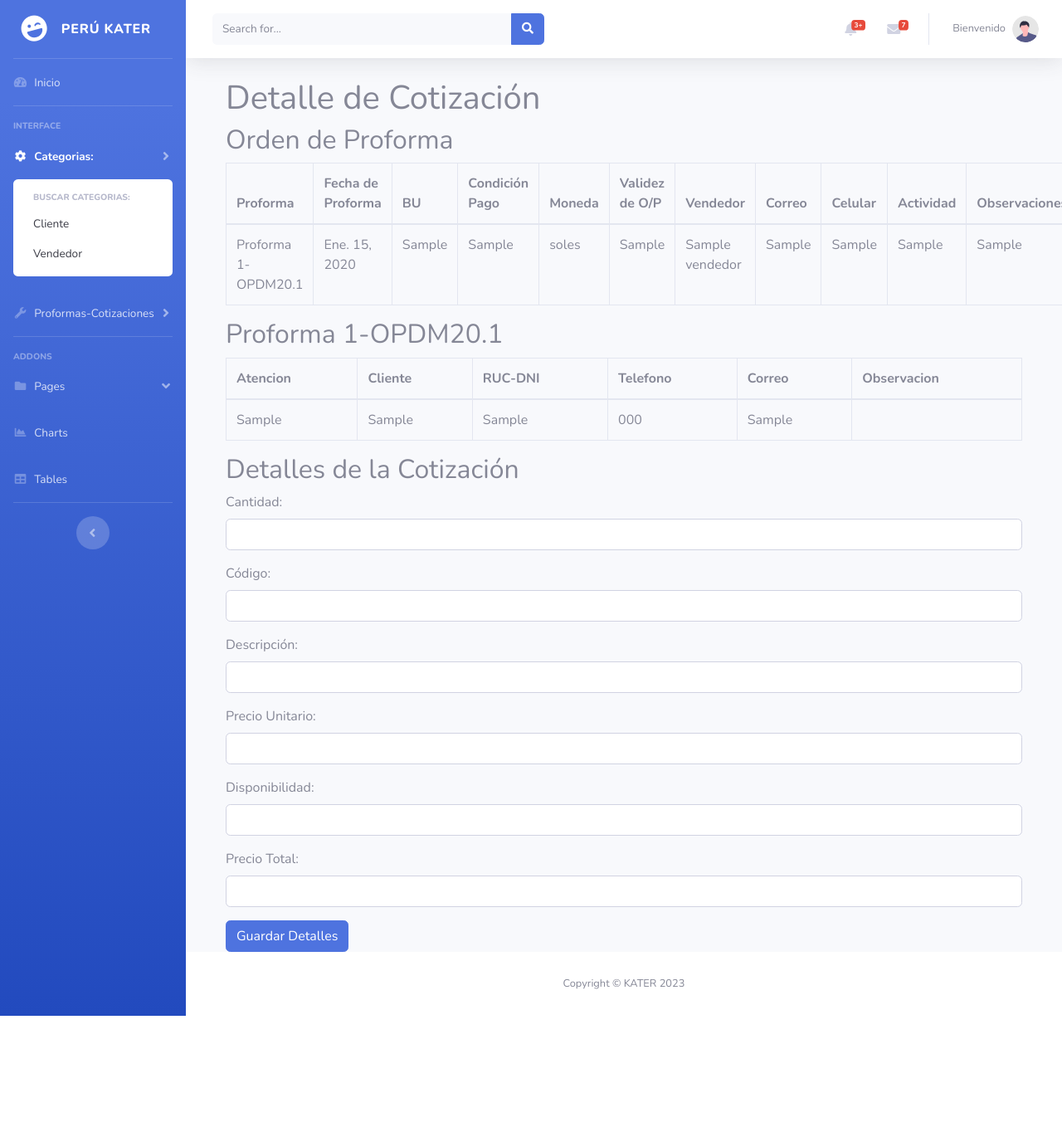
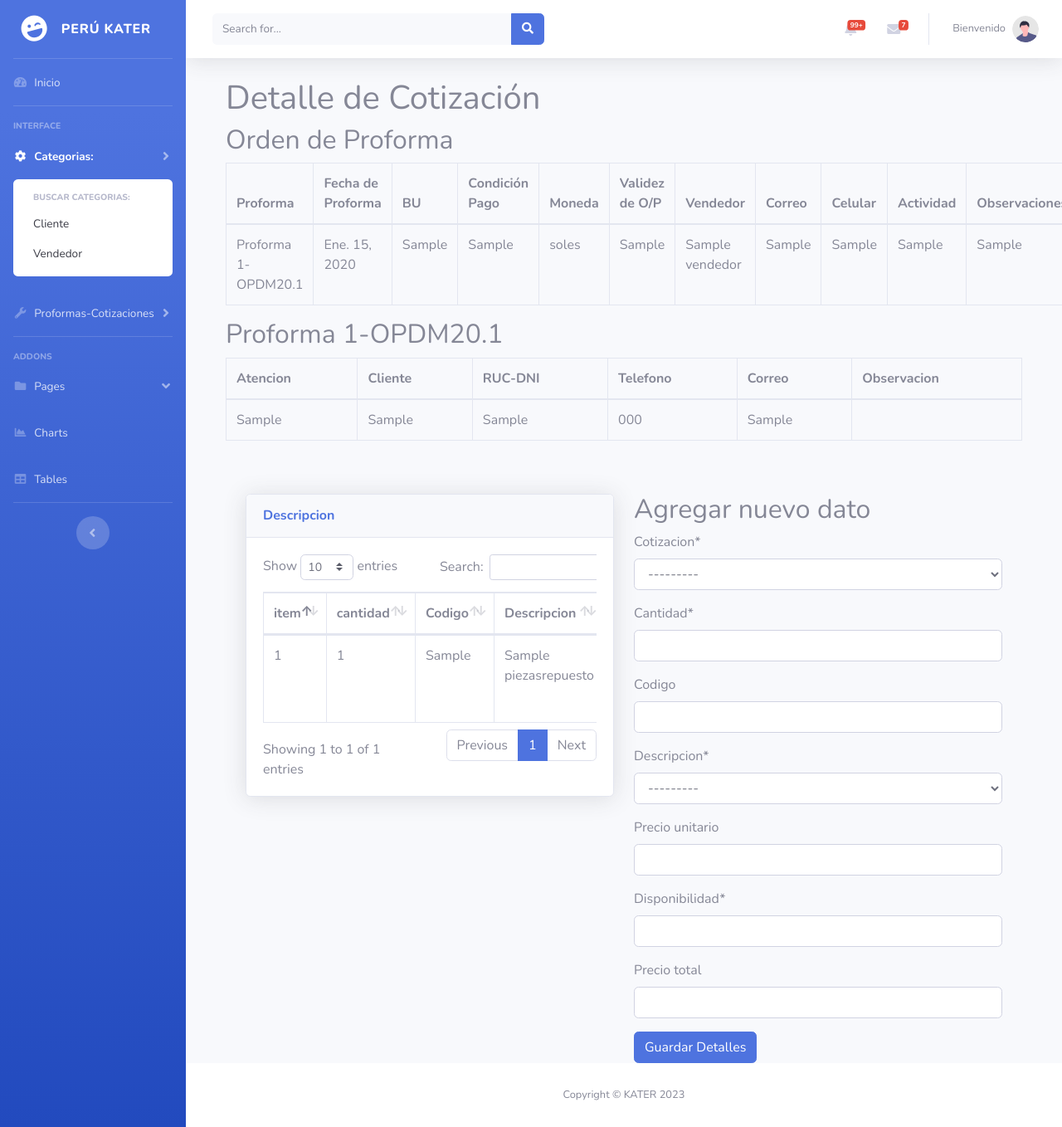
Before and after one commit to luiguilms/Kater-25, a Django app: page /cotizacion/detalle/1/ in a window 1280 px wide. Shown: the whole page at 83% size. Before the commit the page ends 1224 px from the top, so only its background shows below. Run offline with Django 3.2, Linux system fonts and the light colour scheme; tables that the repository leaves empty hold one stand-in row (values such as "Sample post"); some libraries are stand-ins or nearby versions.

Commit message:
26-07-2023

```diff
--- a/SistemaWeb/dashboard/admin.py
+++ b/SistemaWeb/dashboard/admin.py
@@ -1,5 +1,5 @@
 from django.contrib import admin
-from .models import User,Vendedor,Cliente,Direccion, Moneda,Pago,Proforma,Bu
+from .models import User,Vendedor,Cliente,Direccion, Moneda,Pago,Proforma,Bu,Cotizacion,piezasRepuesto,descripcionCotizacion
 
 # Register your models here.
 admin.site.register(User)
@@ -10,3 +10,6 @@ admin.site.register(Moneda)
 admin.site.register(Pago)
 admin.site.register(Proforma)
 admin.site.register(Bu)
+admin.site.register(Cotizacion)
+admin.site.register(piezasRepuesto)
+admin.site.register(descripcionCotizacion)
--- a/SistemaWeb/dashboard/forms.py
+++ b/SistemaWeb/dashboard/forms.py
@@ -1,7 +1,7 @@
 from datetime import date
 import datetime
 from django import forms
-from .models import Cliente, Cotizacion,Vendedor,Direccion,Moneda,Pago,Bu,Proforma
+from .models import Cliente, Cotizacion,Vendedor,Direccion,Moneda,Pago,Bu,Proforma,piezasRepuesto,descripcionCotizacion
 from django.contrib.auth.forms import UserCreationForm
 from django.contrib.auth.models import User
 
@@ -76,3 +76,13 @@ class CotizacionForm(forms.ModelForm):
             'proforma': forms.Select(attrs={'class': 'form-control'}),
             'cliente': forms.Select(attrs={'class': 'form-control'}),
         }
+
+class PiezasRepuestoForm(forms.ModelForm):
+    class Meta:
+        model = piezasRepuesto
+        fields = '__all__'
+
+class DescripcionCotizacionForm(forms.ModelForm):
+    class Meta:
+        model = descripcionCotizacion
+        fields = '__all__'
--- a/SistemaWeb/dashboard/models.py
+++ b/SistemaWeb/dashboard/models.py
@@ -109,3 +109,37 @@ def update_vendedor_info(sender, instance, **kwargs):
 class Cotizacion(models.Model):
     proforma = models.ForeignKey(Proforma, on_delete=models.CASCADE)
     cliente = models.ForeignKey(Cliente, on_delete=models.CASCADE)
+
+    def __str__(self):
+        return f"Cotización-{self.id}"
+
+
+class piezasRepuesto(models.Model):
+    nombre = models.CharField(max_length=200)
+    codigo = models.CharField(max_length=200)
+    descripcion = models.ImageField(upload_to='descPiezas/', null=True , blank=True)
+    imagen_tienda = models.ImageField(upload_to='imgPiezas/', null=True , blank=True)
+    precio_soles = models.DecimalField(max_digits=10,decimal_places=2,null=True,blank=True)
+    def __str__(self):
+        return self.nombre
+
+class descripcionCotizacion(models.Model):
+    cotizacion = models.ForeignKey(Cotizacion, on_delete=models.CASCADE)
+    cantidad = models.IntegerField()
+    codigo = models.CharField(max_length=20,null=True,blank=True)
+    descripcion = models.ForeignKey(piezasRepuesto,on_delete=models.CASCADE)
+    precio_unitario = models.DecimalField(max_digits=10,decimal_places=2,null=True,blank=True)
+    disponibilidad = models.CharField(max_length=20)
+    precio_total = models.DecimalField(max_digits=10,decimal_places=2,null=True,blank=True)
+
+@receiver(pre_save, sender=descripcionCotizacion)
+def update_descripcionCotizacion_info(sender, instance, **kwargs):
+    descripcion_repuesto = instance.descripcion
+    if descripcion_repuesto:
+        instance.codigo = descripcion_repuesto.codigo
+        instance.precio_unitario = descripcion_repuesto.precio_soles
+
+@receiver(pre_save, sender=descripcionCotizacion)
+def update_precio_total(sender, instance, **kwargs):
+    if instance.cantidad is not None and instance.precio_unitario is not None:
+        instance.precio_total = instance.cantidad * instance.precio_unitario
--- a/SistemaWeb/dashboard/templates/detalle_cotizacion.html
+++ b/SistemaWeb/dashboard/templates/detalle_cotizacion.html
@@ -1,6 +1,7 @@
 {% extends 'index.html' %}
 {% block content %}
-<div class="container">
+{% load crispy_forms_tags %}
+<div class="container-fluid">
     <h1>Detalle de Cotización</h1>
 
     <h2>Orden de Proforma</h2>
@@ -63,36 +64,74 @@
             </tr>
         </tbody>
     </table>
+    <br>
+    <br>
+    <!-- Formulario para agregar detalles -->
+    <div class="container-fluid">
+        <div class="row">
+            <!-- Columna de la izquierda (Tabla) -->
+            <div class="col-md-6">
+                <div class="card shadow mb-8">
+                    <div class="card-header py-3">
+                        <h6 class="m-0 font-weight-bold text-primary">Descripcion</h6>
+                    </div>
+                    <div class="card-body">
+                        <div class="table-responsive">
+                            <table class="table table-bordered" id="dataTable" width="100%" cellspacing="0">
+                                <thead>
+                                    <tr>
+                                        <th>item</th>
+                                        <th>cantidad</th>
+                                        <th>Codigo</th>
+                                        <th>Descripcion</th>
+                                        <th>p_unitario</th>
+                                        <th>Disponibilidad</th>
+                                        <th>Total</th>
+                                        <th>Acciones</th>
+                                    </tr>
+                                </thead>
+                                <tbody>
+                                    {% for detalle in detalles %}
+                                    <!-- Contenido de la tabla -->
+                                    <tr>
+                                        <td>{{detalle.id}}</td>
+                                        <td>{{ detalle.cantidad}}</td>
+                                        <td>{{detalle.codigo}}</td>
+                                        <td>{{detalle.descripcion}}</td>
+                                        <td>{{detalle.precio_unitario}}</td>
+                                        <td>{{detalle.disponibilidad}}</td>
+                                        <td>{{detalle.precio_total}}</td>
 
-    <!-- Formulario para agregar detalles -->
-    <h2>Detalles de la Cotización</h2>
-    <form method="post">
-        {% csrf_token %}
-        <div class="form-group">
-            <label for="cantidad">Cantidad:</label>
-            <input type="number" class="form-control" id="cantidad" name="cantidad">
+                                        <td>
+                                            <!-- Icono para editar -->
+                                            <a href="#" class="btn btn-warning btn-circle">
+                                                <i class="fas fa-edit"></i>
+                                            </a>
+                                            <!-- Icono para eliminar -->
+                                            <a href="#" class="btn btn-danger btn-circle eliminar-cliente">
+                                                <i class="fas fa-trash-alt"></i>
+                                            </a>
+                                        </td>
+                                    </tr>
+                                    {% endfor %}
+                                </tbody>
+                            </table>
+                        </div>
+                    </div>
+                </div>
+            </div>
+
+            <!-- Columna de la derecha (Formulario) -->
+            <div class="col-md-6">
+                <!-- Formulario para agregar detalles -->
+                <h2>Agregar nuevo dato</h2>
+                <form method="post">
+                    {% csrf_token %}
+                    {{ form | crispy }}
+                    <button type="submit" class="btn btn-primary">Guardar Detalles</button>
+                </form>
+            </div>
         </div>
-        <div class="form-group">
-            <label for="codigo">Código:</label>
-            <input type="text" class="form-control" id="codigo" name="codigo">
-        </div>
-        <div class="form-group">
-            <label for="descripcion">Descripción:</label>
-            <input type="text" class="form-control" id="descripcion" name="descripcion">
-        </div>
-        <div class="form-group">
-            <label for="precio_unitario">Precio Unitario:</label>
-            <input type="number" class="form-control" id="precio_unitario" name="precio_unitario">
-        </div>
-        <div class="form-group">
-            <label for="disponibilidad">Disponibilidad:</label>
-            <input type="number" class="form-control" id="disponibilidad" name="disponibilidad">
-        </div>
-        <div class="form-group">
-            <label for="precio_total">Precio Total:</label>
-            <input type="number" class="form-control" id="precio_total" name="precio_total">
-        </div>
-        <button type="submit" class="btn btn-primary">Guardar Detalles</button>
-    </form>
+    </div>
 </div>
 {% endblock %}
--- a/SistemaWeb/dashboard/templates/index.html
+++ b/SistemaWeb/dashboard/templates/index.html
@@ -36,7 +36,7 @@
         <ul class="navbar-nav bg-gradient-primary sidebar sidebar-dark accordion" id="accordionSidebar">
 
             <!-- Sidebar - Brand -->
-            <a class="sidebar-brand d-flex align-items-center justify-content-center" href="index.html">
+            <a class="sidebar-brand d-flex align-items-center justify-content-center" href="/">
                 <div class="sidebar-brand-icon rotate-n-15">
                     <i class="fas fa-laugh-wink"></i>
                 </div>
@@ -211,7 +211,7 @@
                                 data-toggle="dropdown" aria-haspopup="true" aria-expanded="false">
                                 <i class="fas fa-bell fa-fw"></i>
                                 <!-- Counter - Alerts -->
-                                <span class="badge badge-danger badge-counter">3+</span>
+                                <span class="badge badge-danger badge-counter">99+</span>
                             </a>
                             <!-- Dropdown - Alerts -->
                             <div class="dropdown-list dropdown-menu dropdown-menu-right shadow animated--grow-in"
--- a/SistemaWeb/dashboard/urls.py
+++ b/SistemaWeb/dashboard/urls.py
@@ -41,4 +41,5 @@ urlpatterns = [
 
 
 
+
 ]
--- a/SistemaWeb/dashboard/views.py
+++ b/SistemaWeb/dashboard/views.py
@@ -1,13 +1,13 @@
 
+import json
 from django.http import JsonResponse
 from django.shortcuts import redirect, render, get_object_or_404
 from .forms import *
 from django.views import View
 from django.contrib.auth import authenticate, login
 from django.contrib.auth.views import PasswordResetView
-from .forms import ClienteForm, VendedorForm, ProformaForm
-from .models import Cliente, Vendedor, Proforma, Bu, Pago, Moneda
-
+from .forms import ClienteForm, VendedorForm, ProformaForm,CotizacionForm
+from .models import Cliente, Vendedor, Proforma, Bu, Pago, Moneda, descripcionCotizacion
 from django.contrib.auth.decorators import login_required
 
 # Create your views here
@@ -399,9 +399,25 @@ class CotizacionEliminarView(View):
         cotizacion.delete()
         return JsonResponse({'message': 'Cotizacion eliminada correctamente'})
 
+
 def detalle_cotizacion(request, pk):
     cotizacion = get_object_or_404(Cotizacion,pk=pk)
+    detalles = descripcionCotizacion.objects.filter(cotizacion=cotizacion)
+    if request.method == 'POST':
+        form = DescripcionCotizacionForm(request.POST)
+        if form.is_valid():
+            # Guarda los datos en la base de datos
+            nueva_descripcion = form.save(commit=False)
+            nueva_descripcion.cotizacion = cotizacion
+            nueva_descripcion.save()
+
+            # Redirecciona a la misma página para evitar problemas de recarga del formulario
+            return redirect('detalle_cotizacion', pk=pk)
+    else:
+        form = DescripcionCotizacionForm()
     context = {
-        'cotizacion': cotizacion
+        'cotizacion': cotizacion,
+        'detalles':detalles,
+        'form': form
     }
     return render(request, 'detalle_cotizacion.html', context)
```
Also changed, not shown: SistemaWeb/dashboard/templates/producto.html (added, +99 -0 lines), SistemaWeb/dashboard/migrations/0008_producto.py (added), SistemaWeb/dashboard/migrations/0009_auto_20230726_0940.py (added), SistemaWeb/dashboard/migrations/0010_producto_cotizacion.py (added), SistemaWeb/dashboard/migrations/0011_auto_20230726_1214.py (added).
